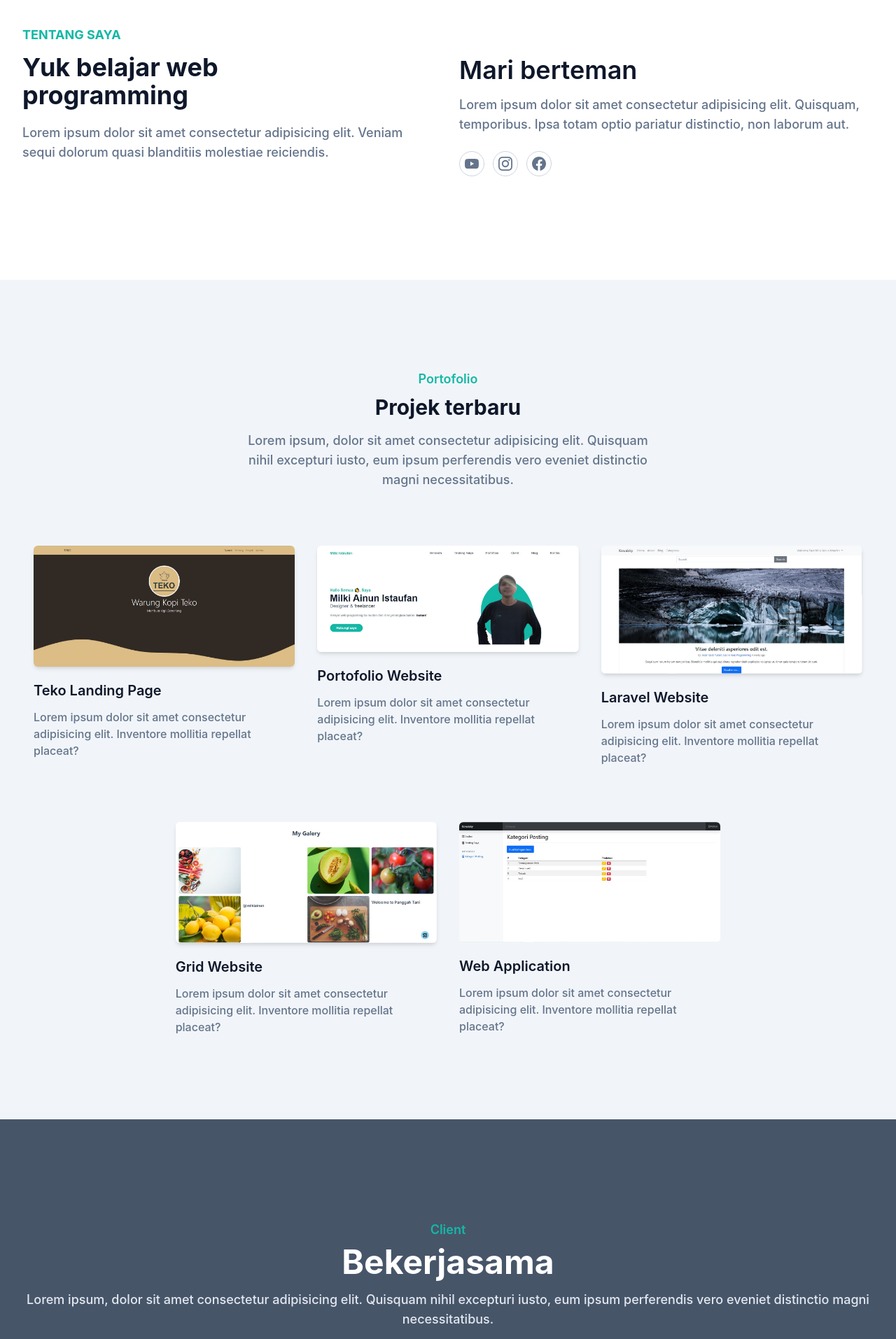
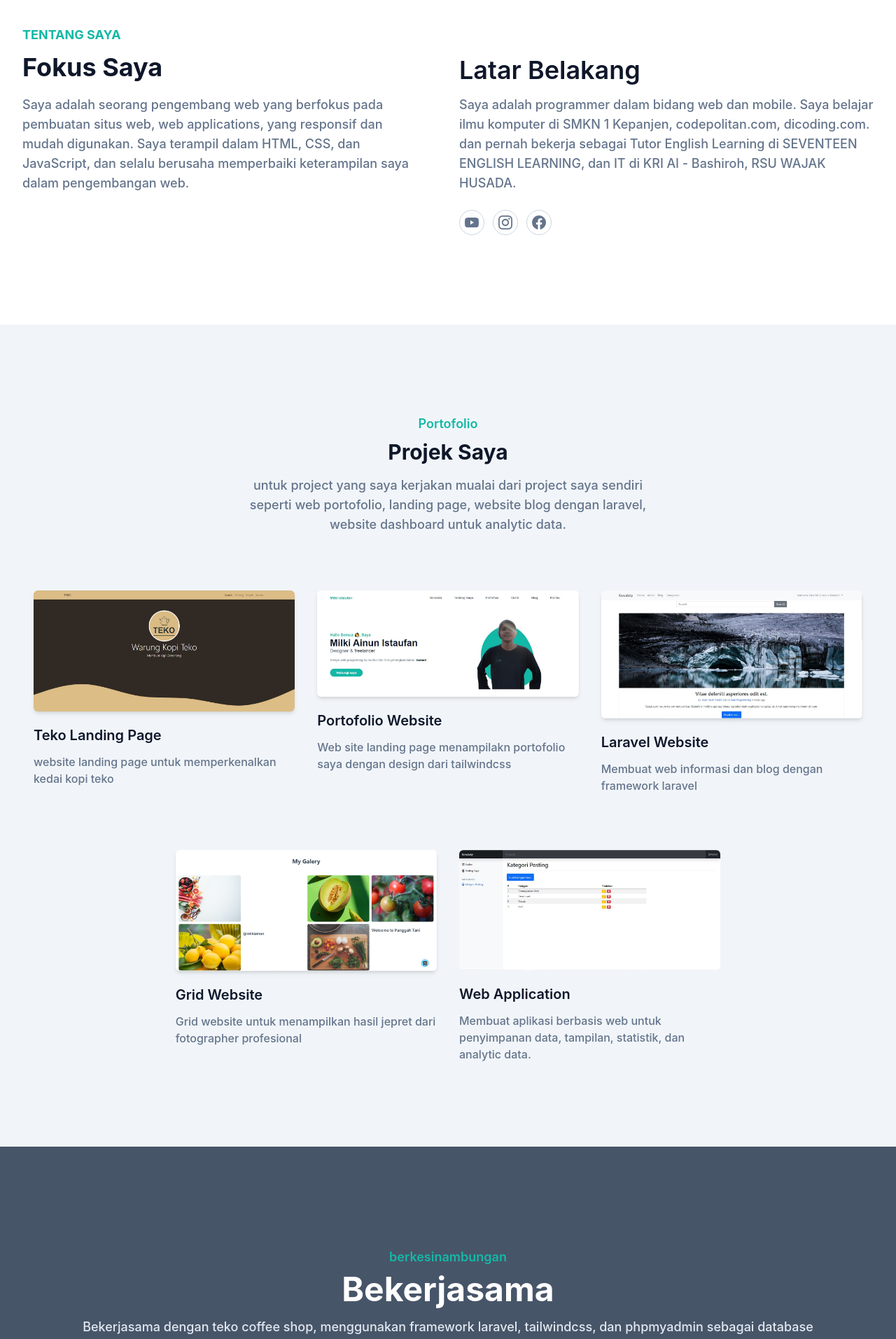
Before and after one commit to milkiainunistaufan/portofolio-tailwind-css, a website: page index.html in a window 1280 px wide. Shown: the part 620-2534 px from the top of the page at 70% size. Drawn offline with Linux system fonts and the light colour scheme.

Commit message:
second commite

```diff
--- a/index.html
+++ b/index.html
@@ -35,9 +35,9 @@
                             <li class="group">
                                 <a href="#client" class="text-base text-dark py-2 px-8 flex group-hover:text-primary">Client</a>
                             </li>
-                            <li class="group">
+                            <!-- <li class="group">
                                 <a href="#blog" class="text-base text-dark py-2 px-8 flex group-hover:text-primary">Blog</a>
-                            </li>
+                            </li> -->
                             <li class="group">
                                 <a href="#contact" class="text-base text-dark py-2 px-8 flex group-hover:text-primary">Kontak</a>
                             </li>
@@ -80,12 +80,12 @@
             <div class="flex flex-wrap">
                 <div class="w-full px-4 mb-10 lg:w-1/2 ">
                     <h4 class="font-bold uppercase text-primary text-lg mb-3">Tentang saya</h4>
-                    <h2 class="font-bold text-dark text-3xl mb-5 max-w-md lg:text-4xl">Yuk belajar web programming</h2>
-                    <p class="font-medium text-base text-secondary max-w-xl lg:text-lg">Lorem ipsum dolor sit amet consectetur adipisicing elit. Veniam sequi dolorum quasi blanditiis molestiae reiciendis.</p>
+                    <h2 class="font-bold text-dark text-3xl mb-5 max-w-md lg:text-4xl">Fokus Saya</h2>
+                    <p class="font-medium text-base text-secondary max-w-xl lg:text-lg">Saya adalah seorang pengembang web yang berfokus pada pembuatan situs web, web applications, yang responsif dan mudah digunakan. Saya terampil dalam HTML, CSS, dan JavaScript, dan selalu berusaha memperbaiki keterampilan saya dalam pengembangan web.</p>
                 </div>
                 <div class="w-full px-4 lg:w-1/2">
-                    <h3 class="font-semibold text-dark text-2xl mb-4 lg:pt-11 lg:text-4xl">Mari berteman</h3>
-                    <p class="font-medium text-base text-secondary mb-6 lg:text-lg">Lorem ipsum dolor sit amet consectetur adipisicing elit. Quisquam, temporibus. Ipsa totam optio pariatur distinctio, non laborum aut.</p>
+                    <h3 class="font-semibold text-dark text-2xl mb-4 lg:pt-11 lg:text-4xl">Latar Belakang</h3>
+                    <p class="font-medium text-base text-secondary mb-6 lg:text-lg">Saya adalah programmer dalam bidang web dan mobile. Saya belajar ilmu komputer di SMKN 1 Kepanjen, codepolitan.com, dicoding.com. dan pernah bekerja sebagai Tutor English Learning di SEVENTEEN ENGLISH LEARNING, dan IT di KRI Al - Bashiroh, RSU WAJAK HUSADA.</p>
                     <div class="flex items-center">
                         <!-- youtube -->
                         <a href="https://www.youtube.com/@milkiainunistaufan4336" target="_blank" class="w-9 h-9 mr-3 rounded-full flex justify-center items-center border text-secondary border-slate-300 hover:border-primary hover:bg-primary hover:text-white">
@@ -112,8 +112,8 @@
             <div class="w-full px-4">
                 <div class="max-w-xl mx-auto text-center mb-16">
                     <h4 class="font-semibold text-lg text-primary mb-2">Portofolio</h4>
-                    <h2 class="font-bold text-dark text-3xl mb-4">Projek terbaru</h2>
-                    <p class="font-medium text-md text-secondary md:text-lg">Lorem ipsum, dolor sit amet consectetur adipisicing elit. Quisquam nihil excepturi iusto, eum ipsum perferendis vero eveniet distinctio magni necessitatibus.</p>
+                    <h2 class="font-bold text-dark text-3xl mb-4">Projek Saya</h2>
+                    <p class="font-medium text-md text-secondary md:text-lg">untuk project yang saya kerjakan mualai dari project saya sendiri seperti web portofolio, landing page, website blog dengan laravel, website dashboard untuk analytic data.</p>
                 </div>
             </div>
 
@@ -123,35 +123,35 @@
                         <img src="dist/image/portofolio/landing-page-website.JPG" alt="landing Page" width="w-full">
                     </div>
                     <h3 class="font-semibold text-xl text-dark mt-5 mb-3">Teko Landing Page</h3>
-                    <p class="font-medium text-base text-secondary">Lorem ipsum dolor sit amet consectetur adipisicing elit. Inventore mollitia repellat placeat?</p>
+                    <p class="font-medium text-base text-secondary">website landing page untuk memperkenalkan kedai kopi teko</p>
                 </div>
                 <div class="mb-12 p-4 md:w-1/2 lg:w-1/3">
                     <div class="rounded-md shadow-md overflow-hidden">
                         <img src="dist/image/portofolio/portofoli-website.JPG" alt="landing Page" width="w-full">
                     </div>
                     <h3 class="font-semibold text-xl text-dark mt-5 mb-3">Portofolio Website</h3>
-                    <p class="font-medium text-base text-secondary">Lorem ipsum dolor sit amet consectetur adipisicing elit. Inventore mollitia repellat placeat?</p>
+                    <p class="font-medium text-base text-secondary">Web site landing page menampilakn portofolio saya dengan design dari tailwindcss</p>
                 </div>
                 <div class="mb-12 p-4 md:w-1/2 lg:w-1/3">
                     <div class="rounded-md shadow-md overflow-hidden">
                         <img src="dist/image/portofolio/laravel-website.JPG" alt="landing Page" width="w-full">
                     </div>
                     <h3 class="font-semibold text-xl text-dark mt-5 mb-3">Laravel Website</h3>
-                    <p class="font-medium text-base text-secondary">Lorem ipsum dolor sit amet consectetur adipisicing elit. Inventore mollitia repellat placeat?</p>
+                    <p class="font-medium text-base text-secondary">Membuat web informasi dan blog dengan framework laravel</p>
                 </div>
                 <div class="mb-12 p-4 md:w-1/2 lg:w-1/3">
                     <div class="rounded-md shadow-md overflow-hidden">
                         <img src="dist/image/portofolio/grid-website.JPG" alt="landing Page" width="w-full">
                     </div>
                     <h3 class="font-semibold text-xl text-dark mt-5 mb-3">Grid Website</h3>
-                    <p class="font-medium text-base text-secondary">Lorem ipsum dolor sit amet consectetur adipisicing elit. Inventore mollitia repellat placeat?</p>
+                    <p class="font-medium text-base text-secondary">Grid website untuk menampilkan hasil jepret dari fotographer profesional</p>
                 </div>
                 <div class="mb-12 p-4 md:w-1/2 lg:w-1/3 ">
                     <div class="rounded-md  overflow-hidden">
                         <img src="dist/image/portofolio/web-aplikasi.JPG" alt="landing Page" width="w-full">
                     </div>
                     <h3 class="font-semibold text-xl text-dark mt-5 mb-3">Web Application</h3>
-                    <p class="font-medium text-base text-secondary">Lorem ipsum dolor sit amet consectetur adipisicing elit. Inventore mollitia repellat placeat?</p>
+                    <p class="font-medium text-base text-secondary">Membuat aplikasi berbasis web untuk penyimpanan data, tampilan, statistik, dan analytic data.</p>
                 </div>
             </div>
         </div>
@@ -163,9 +163,9 @@
         <div class="container">
             <div class="w-full px-4">
                 <div class="w-xl mx-auto text-center mb-16">
-                    <h4 class="font-semibold text-lg text-primary mb-2">Client</h4>
+                    <h4 class="font-semibold text-lg text-primary mb-2">berkesinambungan</h4>
                     <h2 class="font-bold text-white text-3xl mb-4 sm:text-4xl lg:text-5xl">Bekerjasama</h2>
-                    <p class="font-medium text-md text-slate-200 md:text-lg">Lorem ipsum, dolor sit amet consectetur adipisicing elit. Quisquam nihil excepturi iusto, eum ipsum perferendis vero eveniet distinctio magni necessitatibus.</p>
+                    <p class="font-medium text-md text-slate-200 md:text-lg">Bekerjasama dengan teko coffee shop, menggunakan framework laravel, tailwindcss, dan phpmyadmin sebagai database</p>
                 </div>
             </div>
             <div class="w-full px-4">
@@ -189,7 +189,7 @@
     <!-- Client Section end -->
 
     <!-- blog Section Start -->
-    <section id="blog" class="pt-36 pb-32 bg-slate-100">
+    <!-- <section id="blog" class="pt-36 pb-32 bg-slate-100">
         <div class="container">
             <div class="w-full px-4">
                 <div class="max-w-xl mx-auto text-center mb-16">
@@ -236,7 +236,7 @@
                         </div>
                     </div>
                 </div>
-                <!-- <div class="w-full px-4 lg:w-1/2 xl:w-1/3">
+                 <div class="w-full px-4 lg:w-1/2 xl:w-1/3">
                     <div class="bg-white rounded-xl shadow-lg overflow-hidden mb-10">
                         <img src="dist/image/blog/4.jpeg" alt="makan buah" class="w-full">
                         <div class="py-8 px-6">
@@ -247,10 +247,10 @@
                             <a href="#" class="font-medium text-sm text-white bg-primary py-2 px-4 rounded-lg hover:opacity-80">Baca selengkapnya</a>
                         </div>
                     </div>
-                </div> -->
+                </div>
             </div>
         </div>
-    </section>
+    </section> -->
     <!-- blog Section End -->
 
     <!-- Contact Section Start -->
@@ -260,10 +260,10 @@
                 <div class="max-w-xl mx-auto text-center mb-16">
                     <h4 class="font-semibold text-lg text-primary mb-2">Contact</h4>
                     <h2 class="font-bold text-dark text-3xl mb-4">Hubungi Kami</h2>
-                    <p class="font-medium text-md text-secondary md:text-lg">Lorem ipsum dolor sit amet consectetur adipisicing elit. Deleniti cupiditate fugit esse tempore!</p>
+                    <p class="font-medium text-md text-secondary md:text-lg"></p>
                 </div>
             </div>
-            <form>
+            <form action="" method="post">
                 <div class="w-full lg:w-2/3 lg:mx-auto">
                 <div class="w-full px-4 mb-8">
                     <label for="name" class="text-base text-primary font-bold">Nama</label>
```
Also changed, not shown: dist/style.css.
